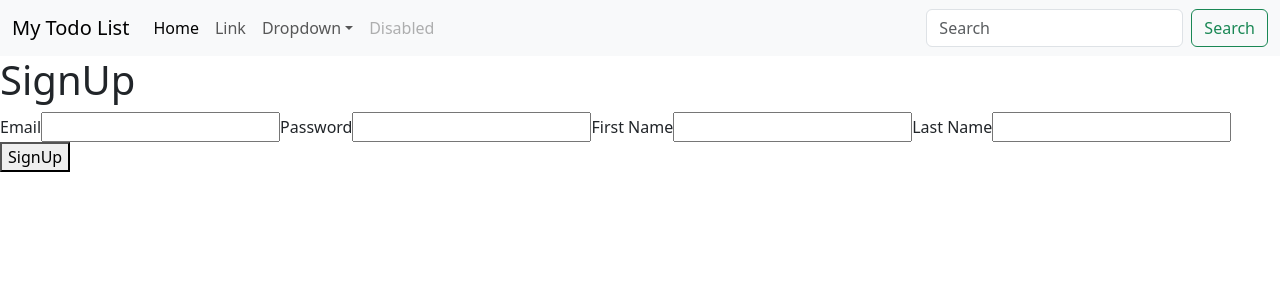
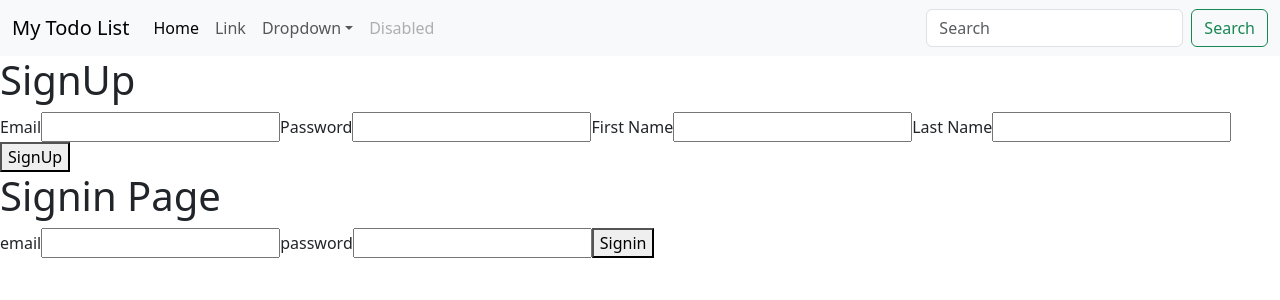
Before and after one commit to Shivam-B-Gupta/Todo-list, a React (Vite) app in the folder frontend/: page / in a window 1280 px wide. Shown: the top 300 px of the page. Built offline with nearby package versions, Linux system fonts and the light colour scheme.

Commit message:
added logic for signin page

```diff
--- a/frontend/src/App.jsx
+++ b/frontend/src/App.jsx
@@ -4,6 +4,7 @@ import { TodoItem } from "./MyComponents/TodoItem";
 import { Footer } from "./MyComponents/Footer";
 import Todos from "./MyComponents/Todos";
 import Auth from "./pages/Auth";
+import Signin from "./pages/Signin";
 
 function App() {
   return (
@@ -11,6 +12,7 @@ function App() {
       <Header title="My Todo List" searchBar={true} />
       {/* <Todos /> */}
       <Auth />
+      <Signin />
       {/* <Routes>
         <Route path="/auth" element={<Auth />} />
       </Routes> */}
--- /dev/null
+++ b/frontend/src/pages/Signin.jsx
@@ -0,0 +1,47 @@
+import axios from "axios";
+import React, { useState } from "react";
+
+export default function Signin() {
+  const [email, setEmail] = useState("");
+  const [password, setPassword] = useState("");
+
+  const handleSignin = async () => {
+    try {
+      const response = await axios.post("http://localhost:3000/user/signin", {
+        email,
+        password,
+      });
+
+      console.log("Signin Successfull");
+      alert("Signinin Successfull");
+    } catch (err) {
+      console.log(`Error Signing in ${err}`);
+      alert(`Error Signing in ${err}`);
+    }
+  };
+
+  return (
+    <div>
+      <h1>Signin Page</h1>
+      <div>
+        <label htmlFor="email">email</label>
+        <input
+          type="email"
+          name="email"
+          id="email"
+          value={email}
+          onChange={(e) => setEmail(e.target.value)}
+        />
+        <label htmlFor="password">password</label>
+        <input
+          type="password"
+          name="password"
+          id="password"
+          value={password}
+          onChange={(e) => setPassword(e.target.value)}
+        />
+        <button onClick={handleSignin}>Signin</button>
+      </div>
+    </div>
+  );
+}
```
